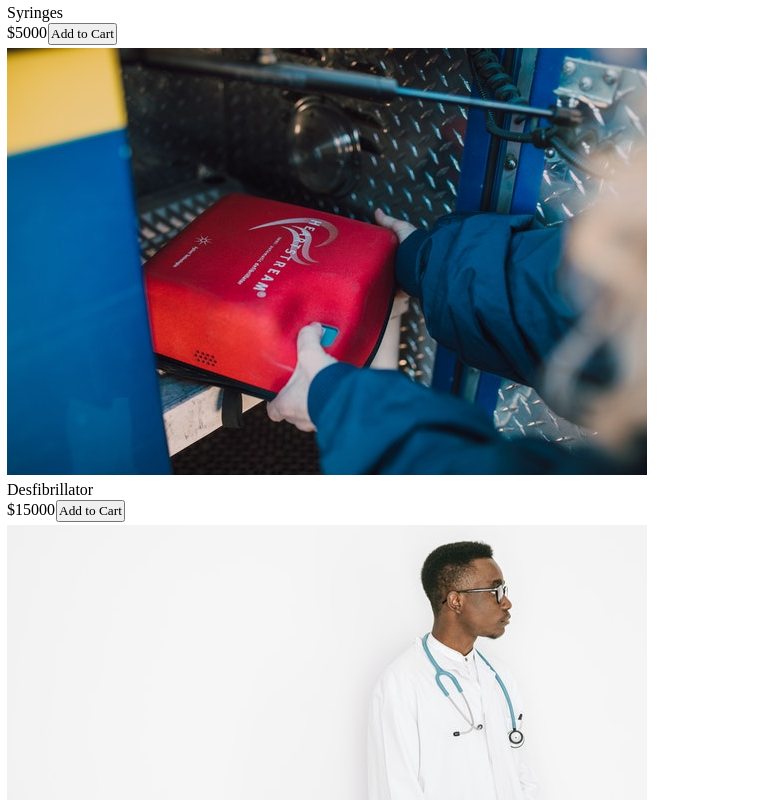
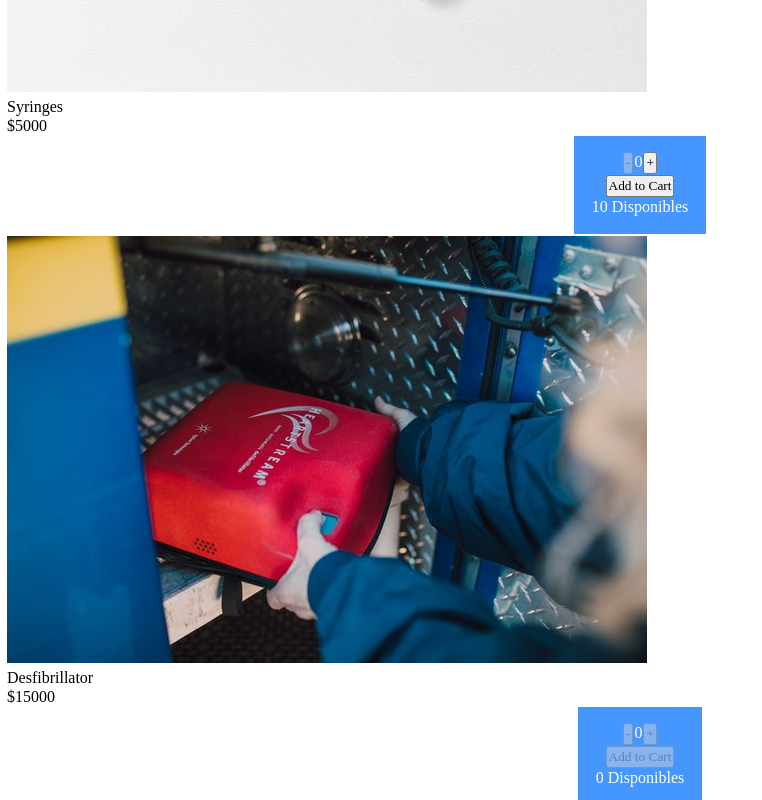
Before and after one commit to Prodito/GEM-SALUD-REACT, a React (Create React App) app in the folder gem-salud-store/: page / in a window 1280 px wide. Shown: the part 2020-2820 px from the top of the page, without its empty margins (0-762 px from the left). Built offline with nearby package versions, Linux system fonts and the light colour scheme.

Commit message:
desafio clase 4

```diff
--- /dev/null
+++ b/gem-salud-store/src/components/Button/ItemCount.css
@@ -0,0 +1,8 @@
+.counter {
+    color: #FFFFFF;
+    width : fit-content;
+    background-color:rgb(70, 150, 255);
+    margin: auto;
+    padding: 1rem;
+    text-align: center;
+}
--- /dev/null
+++ b/gem-salud-store/src/components/Button/ItemCount.js
@@ -0,0 +1,34 @@
+import './ItemCount.css';
+import React,{useState,useEffect} from 'react';
+
+export const ItemCount =({stock,initial,onAdd})=>{
+    const [count,setCount] = useState(parseInt(initial));
+
+    const increase = () => {
+        setCount(count + 1)
+
+    }
+
+    const decrease = () => {
+        setCount(count - 1)
+    }
+
+    useEffect(() => {
+        setCount(parseInt(initial));
+
+    },[initial])
+
+    return(
+        <div className='counter'>
+        <button disabled={count <= 1} onClick={decrease}>-</button>
+        <span>{count}</span>
+        <button disabled={count >= stock} onClick={increase}>+</button>
+        <div>
+        <button disabled = {stock <= 0} onClick={()=> onAdd(count)}>Add to Cart</button>
+        <p>{stock} Disponibles</p>
+        </div>
+        </div>
+    );
+}
+
+export default ItemCount;
--- a/gem-salud-store/src/components/ItemListContainer/ItemListContainer.js
+++ b/gem-salud-store/src/components/ItemListContainer/ItemListContainer.js
@@ -1,14 +1,22 @@
-import './ItemListContainer.css'
-import ItemProduct from "../ItemProduct/ItemProduct.js"
+import './ItemListContainer.css';
+import ItemProduct from '../ItemProduct/ItemProduct';
+import ItemCount from '../Button/ItemCount';
 
 const ItemContainer =({section})=>{
+    const onAdd = (quantity) => {
+        console.log('Agregado al Carrito'+{quantity});
+    }
     return(
         <div className="IContainer">
         <h1 className="Title">{section}</h1>
         <ItemProduct title="Gloves" price={2000} img={'surgical_gloves.jpg'} />
+        <ItemCount initial ={0} stock= {5} onAdd={onAdd}/>
         <ItemProduct title="Syringes" price={5000} img={'syringes.jpg'} />
+        <ItemCount initial ={0} stock= {10} onAdd={onAdd}/>
         <ItemProduct title="Desfibrillator" price={15000} img={'desfibrillator.jpg'} />
+        <ItemCount initial ={0} stock= {0} onAdd={onAdd}/>
         <ItemProduct title="Gowns" price={6500} img={'surgical_gown.jpg'} />
+        <ItemCount initial ={0} stock= {20} onAdd={onAdd}/>
         </div>
     );
 }
--- a/gem-salud-store/src/components/ItemProduct/ItemProduct.js
+++ b/gem-salud-store/src/components/ItemProduct/ItemProduct.js
@@ -6,9 +6,7 @@ const ItemProduct = ({title,price,img}) => {
         <img className="Img-Box" src={`./assets/${img}`} alt="Producto"/>
         <p className="Product">{title}</p>
         <span className="Price">${price}</span>
-        <button> Add to Cart </button>
         </div>
-
     );
 }
 
```
Also changed, not shown: gem-salud-store/src/components/Button/Button.js (deleted, +0 -11 lines), gem-salud-store/src/components/Button/Button.css (deleted).
